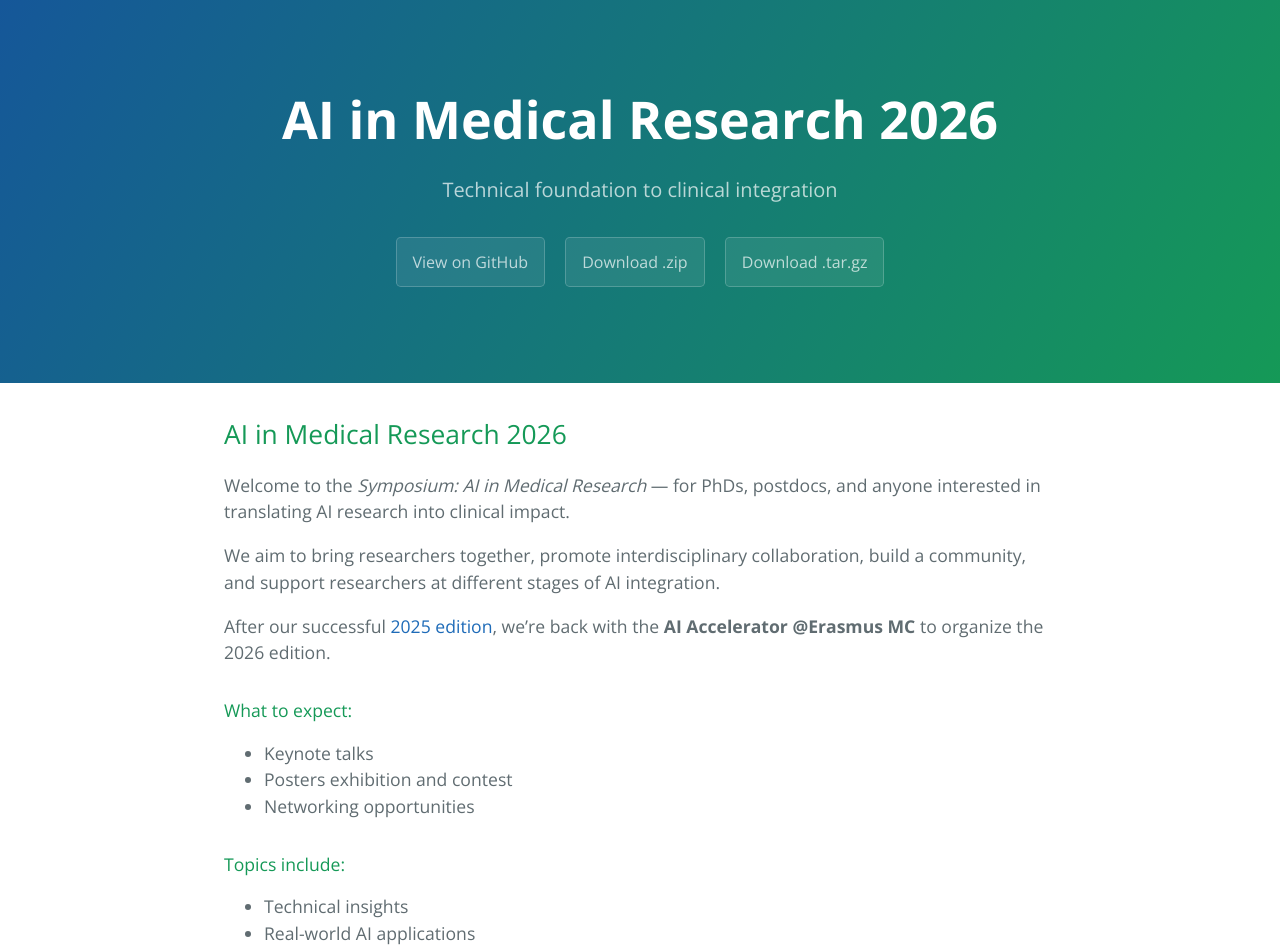
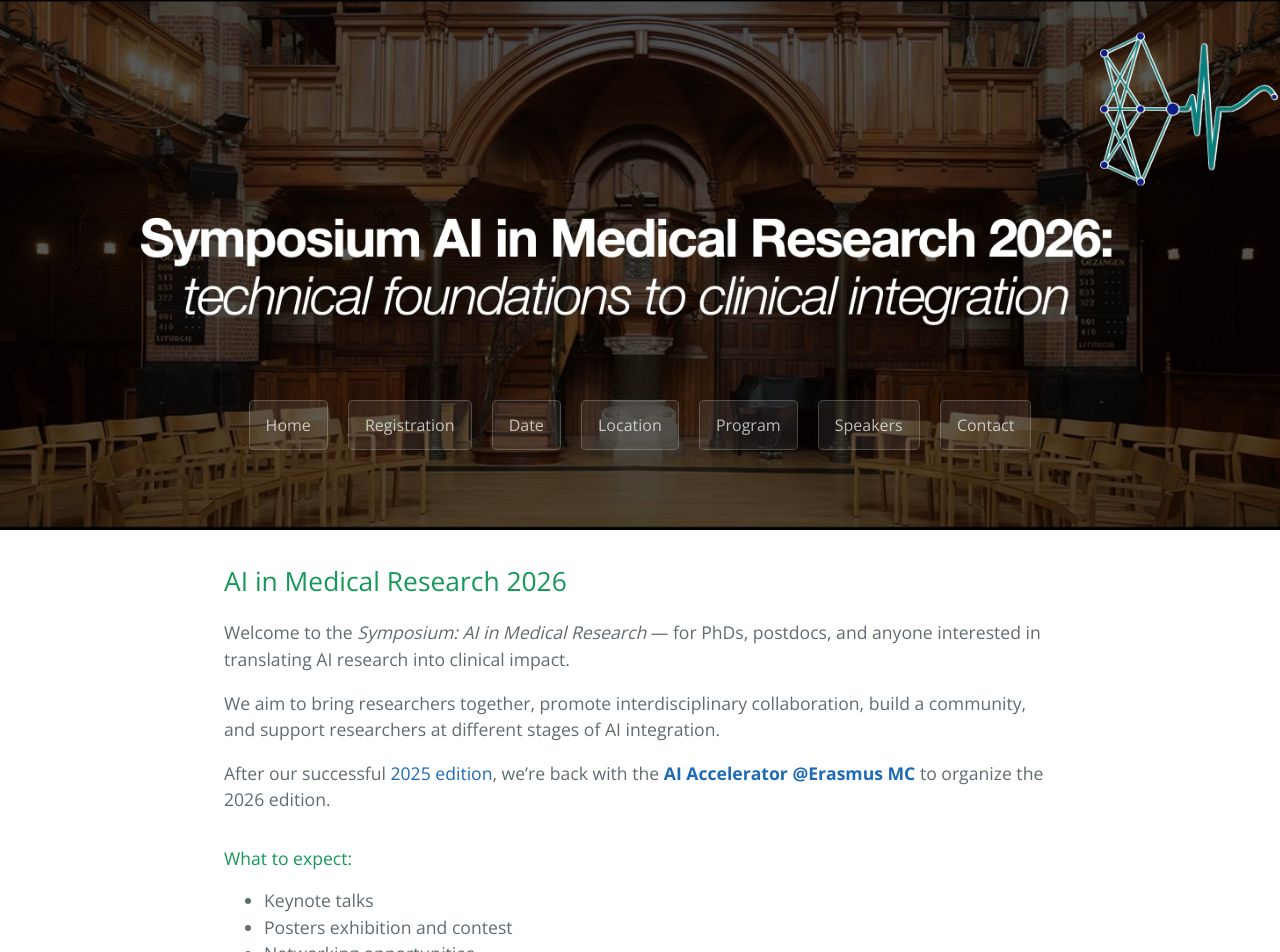
Before and after one commit to AI-Symposium-MedResearch/2026, a Jekyll site: the page built from index.md, in a window 1280 px wide. Shown: the top 952 px of the page. Built offline with Jekyll 4.4.1, drawn with Linux system fonts in a browser that asks for light colours; our own code applies the rules of GitHub Pages for plain Markdown files.

Commit message:
updated index and banner

```diff
--- a/_layouts/default.html
+++ b/_layouts/default.html
@@ -16,15 +16,25 @@
     <a id="skip-to-content" href="#content">Skip to the content.</a>
 
     <header class="page-header" role="banner">
-      <h1 class="project-name">{{ page.title | default: site.title | default: site.github.repository_name }}</h1>
-      <h2 class="project-tagline">{{ page.description | default: site.description | default: site.github.project_tagline }}</h2>
-      {% if site.github.is_project_page %}
-        <a href="{{ site.github.repository_url }}" class="btn">View on GitHub</a>
-      {% endif %}
-      {% if site.show_downloads %}
-        <a href="{{ site.github.zip_url }}" class="btn">Download .zip</a>
-        <a href="{{ site.github.tar_url }}" class="btn">Download .tar.gz</a>
-      {% endif %}
+      <!-- Title and description hidden so the banner shows only the image + buttons.
+           To bring them back, delete the {% comment %} / {% endcomment %} lines below. -->
+      <!-- {% comment %} -->
+      <!-- <h1 class="project-name">{{ "  " }}</h1> -->
+      <!-- <h2 class="project-tagline">{{ page.description | default: site.description | default: site.github.project_tagline }}</h2> -->
+      <!-- {% endcomment %} -->
+
+      <!-- Banner navigation buttons. Each links to a section heading on the home page.
+           "/#date" means: go to the home page, then scroll to the heading whose id is "date".
+           The id is the heading text, lowercased, with spaces turned into dashes
+           (e.g. "## Date" -> date, "## Program" -> program).
+           Edit the labels and targets below to match your sections. -->
+      <a href="{{ '/' | relative_url }}" class="btn">Home</a>
+      <a href="{{ '/registration' | relative_url }}" class="btn">Registration</a>
+      <a href="{{ '/#date' | relative_url }}" class="btn">Date</a>
+      <a href="{{ '/#location' | relative_url }}" class="btn">Location</a>
+      <a href="{{ '/#program' | relative_url }}" class="btn">Program</a>
+      <a href="{{ '/#speakers' | relative_url }}" class="btn">Speakers</a>
+      <a href="{{ '/#contact' | relative_url }}" class="btn">Contact</a>
     </header>
 
     <main id="content" class="main-content" role="main">
--- a/_sass/jekyll-theme-cayman.scss
+++ b/_sass/jekyll-theme-cayman.scss
@@ -109,18 +109,24 @@ a {
   color: $header-heading-color;
   text-align: center;
   background-color: $header-bg-color;
-  background-image: linear-gradient(120deg, $header-bg-color-secondary, $header-bg-color);
+  // The first linear-gradient is a translucent color tint laid OVER the photo.
+  // Lower the 0.45 values -> photo shows more; raise toward 1 -> more solid color.
+  background-image: linear-gradient(120deg, rgba(21,120,120,0.0), rgba(21,120,120,0)), url('../header-bg.jpg');
+  aspect-ratio: 1492 / 551;
+  background-size: cover;
+  background-repeat: no-repeat;    // ← add this line
+  background-position: center;
 
   @include large {
-    padding: 5rem 6rem;
+    padding: 25rem 4rem 4rem;
   }
 
   @include medium {
-    padding: 3rem 4rem;
+    padding: 10rem 2rem 2rem;
   }
 
   @include small {
-    padding: 2rem 1rem;
+    padding: 5rem 1rem 3rem;
   }
 }
 
--- a/index.md
+++ b/index.md
@@ -9,7 +9,7 @@ Welcome to the _Symposium: AI in Medical Research_ — for PhDs, postdocs, and a
 
 We aim to bring researchers together, promote interdisciplinary collaboration, build a community, and support researchers at different stages of AI integration.
 
-After our successful [2025 edition](https://www.linkedin.com/posts/icai-innovation-center-for-artificial-intelligence_aiinhealthcare-responsibleai-healthcareinnovation-activity-7350810812397101057-GJC3?utm_source=share&utm_medium=member_desktop&rcm=ACoAACSsu4wBsPlTdb-mA74_3s3vIo_fZnJ7GA4), we're back with the **AI Accelerator @Erasmus MC** to organize the 2026 edition.
+After our successful [2025 edition](https://www.linkedin.com/posts/icai-innovation-center-for-artificial-intelligence_aiinhealthcare-responsibleai-healthcareinnovation-activity-7350810812397101057-GJC3?utm_source=share&utm_medium=member_desktop&rcm=ACoAACSsu4wBsPlTdb-mA74_3s3vIo_fZnJ7GA4), we're back with the **[AI Accelerator @Erasmus MC](https://www.linkedin.com/company/ai-accelerator-erasmus-mc/)** to organize the 2026 edition.
 
 #### What to expect:
 - Keynote talks
```
Also changed, not shown: assets/header-bg.jpg (added).
